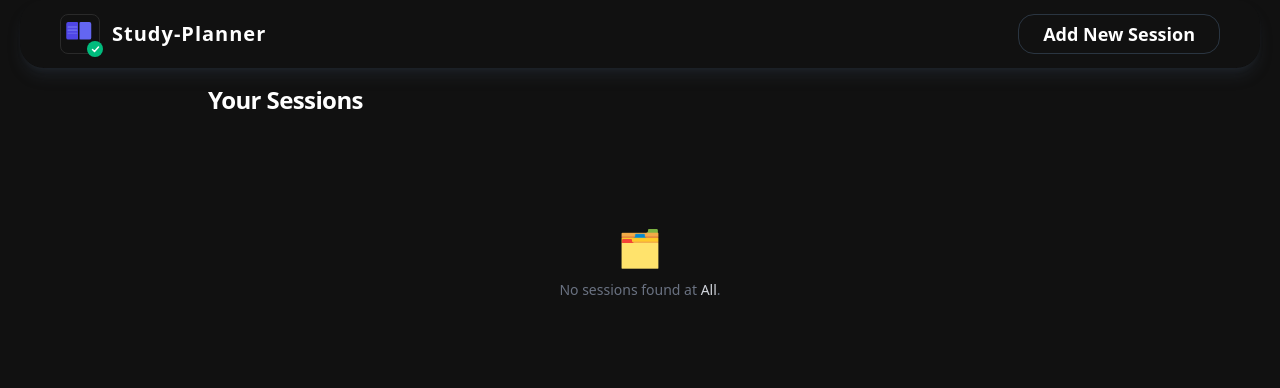
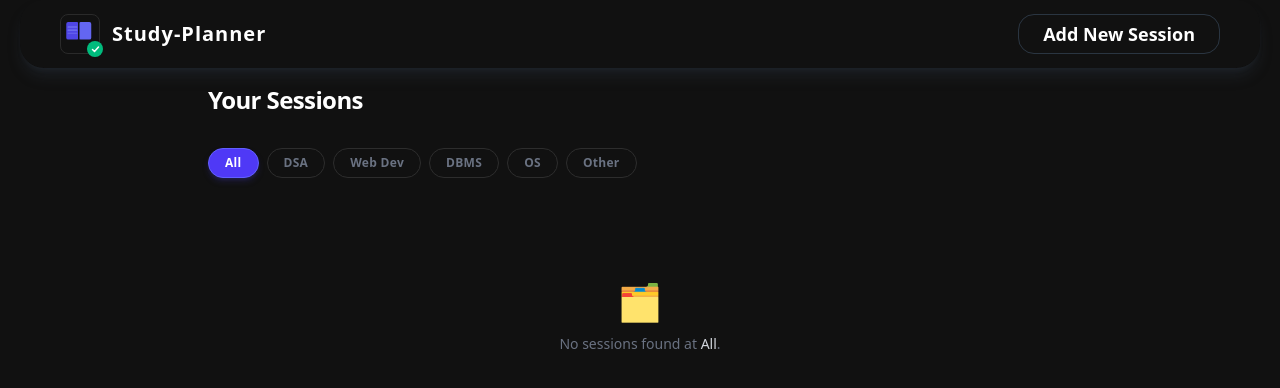
Before and after one commit to S-lakhera/Study-Planner, a React (Vite) app: page / in a window 1280 px wide. Shown: the top 388 px of the page. Built offline with nearby package versions, Linux system fonts and the light colour scheme.

Commit message:
UX error fixed

```diff
--- a/src/components/SessionList.jsx
+++ b/src/components/SessionList.jsx
@@ -40,7 +40,6 @@ export default function SessionList() {
       </div>
 
       {/* Filter Pills */}
-      {filteredSessions.length > 0 &&
       <div className="flex flex-wrap gap-2 mb-6">
         {subjects.map((sub) => (
           <button
@@ -56,7 +55,6 @@ export default function SessionList() {
           </button>
         ))}
       </div>
-      }
 
       {/* Card Grid */}
       {filteredSessions.length > 0 ? (
```
Lines whose indentation alone changed are shown as unchanged.
